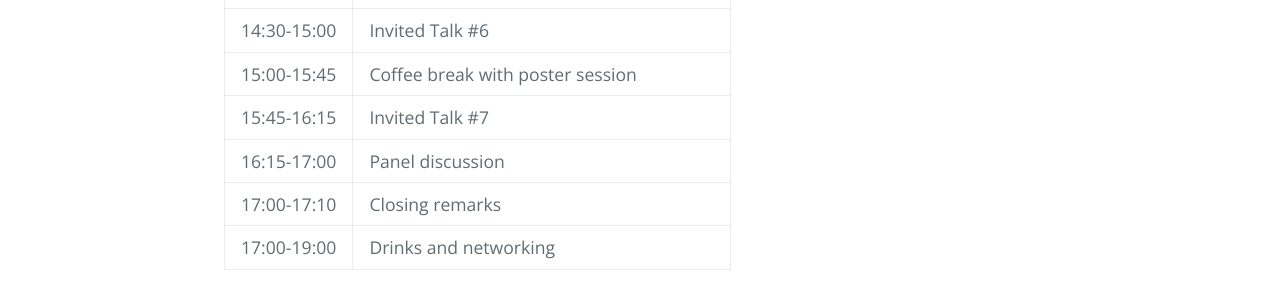
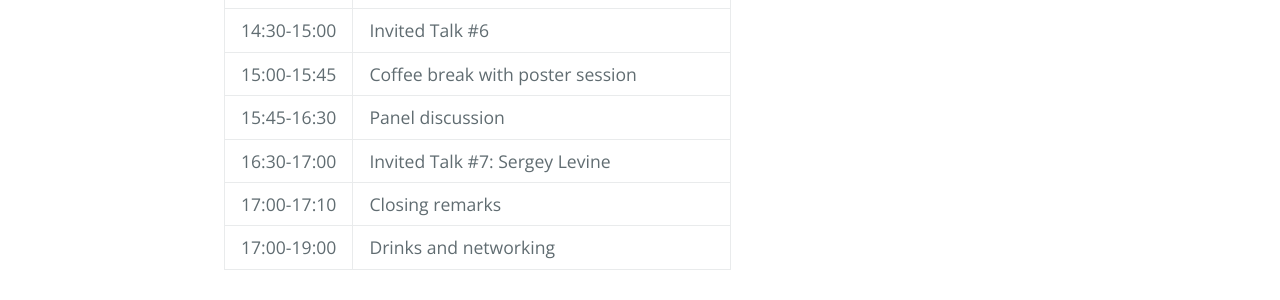
Before and after one commit to airlab-tilburg/ai4robotics-workshop, a Jekyll site: the page built from index.md, in a window 1280 px wide. Shown: the part 1086-1386 px from the top of the page. Built offline with Jekyll 4.4.1, drawn with Linux system fonts in a browser that asks for light colours.

Commit message:
schedule changes

```diff
--- a/index.md
+++ b/index.md
@@ -31,8 +31,8 @@ Tentative. **In Central European Time (CEST; Amsterdam Time)**.
 | 13:30-14:00 | Invited Talk #5  |
 | 14:30-15:00 | Invited Talk #6  |
 | 15:00-15:45 | Coffee break with poster session  |
-| 15:45-16:15 | Invited Talk #7  |
-| 16:15-17:00 | Panel discussion  |
+| 15:45-16:30 | Panel discussion  |
+| 16:30-17:00 | Invited Talk #7: Sergey Levine  |
 | 17:00-17:10 | Closing remarks  |
 | 17:00-19:00 | Drinks and networking  |
 
```
